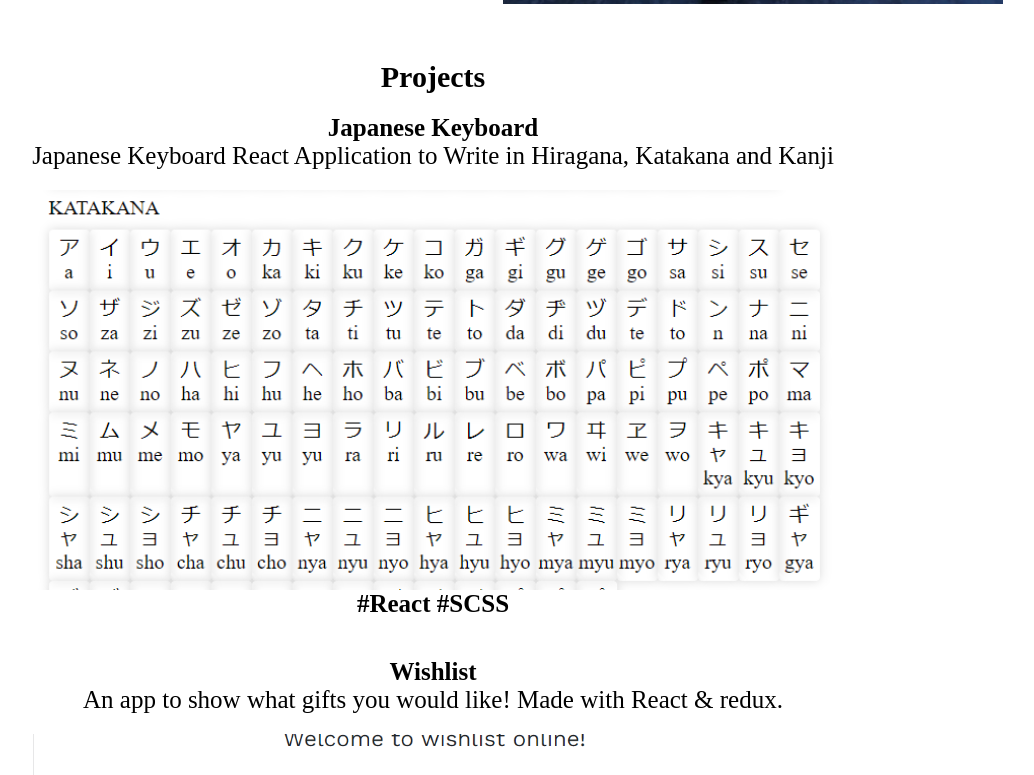
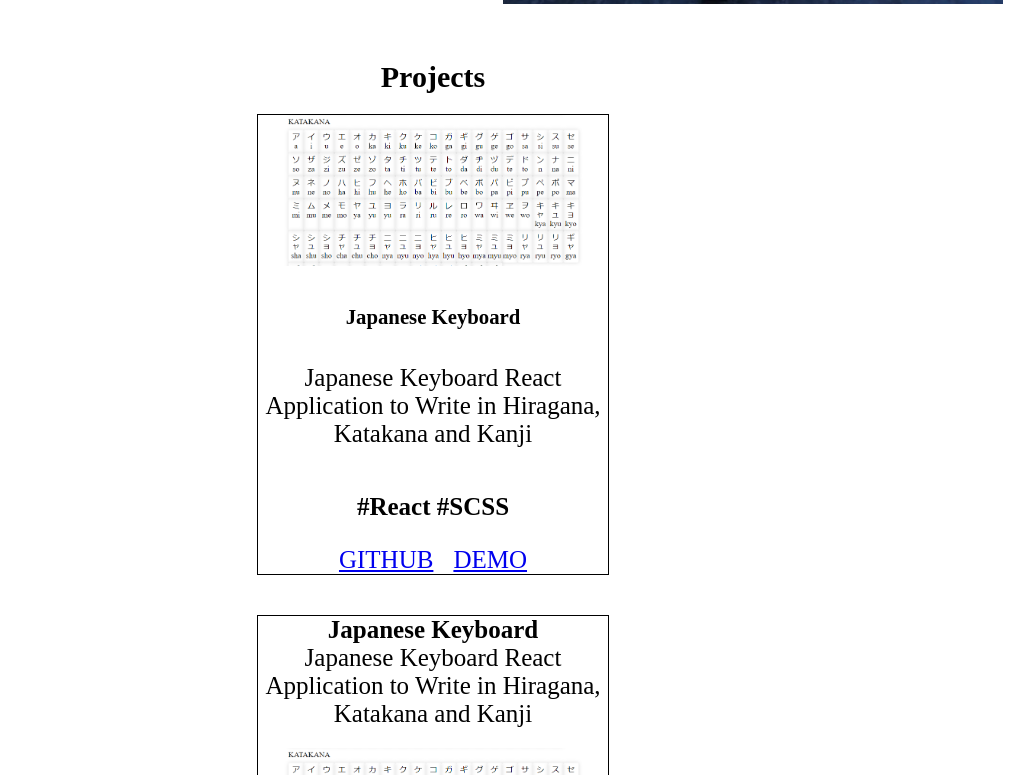
Before and after one commit to acoss22/portfolioreactts, a React (Create React App) app in the folder portfolioreact/: page / in a window 1280 px wide. Shown: the part 845-1620 px from the top of the page, without its empty margins (207-1241 px from the left). Built offline with nearby package versions, Linux system fonts and the light colour scheme.

Commit message:
feat: fist card done using coreUI lib

```diff
--- a/portfolioreact/package.json
+++ b/portfolioreact/package.json
@@ -3,6 +3,7 @@
   "version": "0.1.0",
   "private": true,
   "dependencies": {
+    "@coreui/react": "^4.5.2",
     "@testing-library/jest-dom": "^5.16.5",
     "@testing-library/react": "^13.4.0",
     "@testing-library/user-event": "^13.5.0",
--- a/portfolioreact/src/components/LandingPage/LandingPageComponent.tsx
+++ b/portfolioreact/src/components/LandingPage/LandingPageComponent.tsx
@@ -1,4 +1,5 @@
 import styles from "./landingpage.module.scss";
+import { CCard, CCardImage, CCardBody, CCardTitle, CCardText, CListGroup, CListGroupItem, CCardLink} from '@coreui/react';
 
 const LandingPageComponent = (): any => {
   return (
@@ -26,6 +27,28 @@ const LandingPageComponent = (): any => {
 
       <div className={styles.wrapper}>
         <span className={styles.projectsTitle}>Projects</span>
+        <div className={styles.project}>
+        <CCard>
+          <CCardImage orientation="top" className={styles.img} src={require("../../assets/img/jp.png")} />
+          <CCardBody>
+            <CCardTitle className={styles.projectName}>Japanese Keyboard</CCardTitle>
+            <CCardText>
+            <div className={styles.description}>
+            Japanese Keyboard React Application to Write in Hiragana, Katakana
+            and Kanji
+              </div>
+            </CCardText>
+          </CCardBody>
+          <CListGroup flush className={styles.tagList}>
+            <CListGroupItem className={styles.tags}>#React #SCSS</CListGroupItem>
+          </CListGroup>
+          <CCardBody>
+            <CCardLink className={styles.marginRight} href="#">GITHUB</CCardLink>
+            <CCardLink href="#">DEMO</CCardLink>
+          </CCardBody>
+        </CCard>
+        </div>
+
         <div className={styles.project}>
           <div className={styles.projectName}>Japanese Keyboard</div>
           <div className={styles.description}>
--- a/portfolioreact/src/components/LandingPage/landingpage.module.scss
+++ b/portfolioreact/src/components/LandingPage/landingpage.module.scss
@@ -42,8 +42,14 @@
       flex-direction: column;
       align-items: center;
       justify-content: center;
+      text-align: center;
       margin: 2rem 0;
-      width: 100%;
+      width: 35rem;
+      border: 1px solid #000;
+
+      .marginRight {
+        margin-right: 2rem;
+      }
 
       .projectName {
         font-weight: 600;
@@ -53,13 +59,18 @@
         padding-bottom: 2rem;
       }
 
+      .tagList {
+        display: flex;
+        justify-content: center;
+        text-align: center;
+        align-items: center;
+        padding:0;
+
         .tags {
           font-weight: 600;
+          list-style-type: none;
         }
-
-      .imageContainer {
-        width: 80rem;
-        height: 40rem;
+      }
 
       .img {
         width: 100%;
@@ -69,4 +80,3 @@
     }
   }
 }
-}
```
Also changed, not shown: 1 other file (tests, documents, lock files or other folders). Lines whose indentation alone changed are shown as unchanged.
